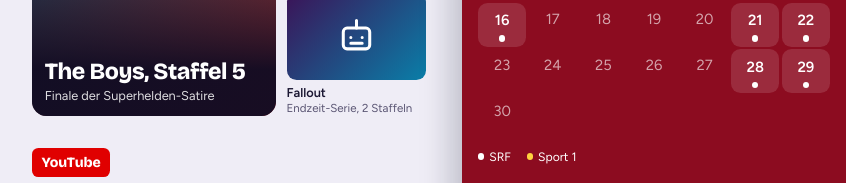
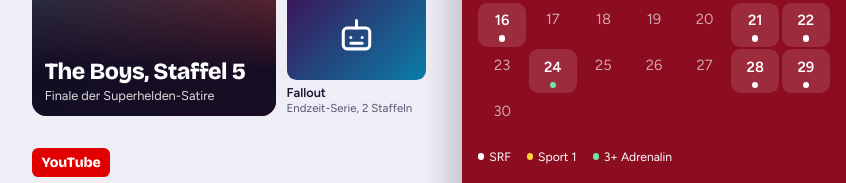
Before and after one commit to chammeleon07-blip/Test-smartstream-, a plain HTML site: page start.html in a window 1280 px wide. Shown: the part 306-489 px from the top of the page, 434-1280 px from the left. Drawn offline with nearby package versions, Linux system fonts and the light colour scheme; no server answers.

Commit message:
EV-Zug-Spiele im Free-TV in den Sportkalender

```diff
--- a/start.html
+++ b/start.html
@@ -158,8 +158,10 @@ button.cal-day[aria-pressed="true"] { background: #fff; color: var(--red-deep);
 .cal-dots { position: absolute; left: 0; right: 0; bottom: .32rem; display: flex; justify-content: center; gap: .2rem; }
 .cal-dot { flex: none; display: block; width: .4rem; height: .4rem; border-radius: 50%; background: #fff; }
 .cal-dot.sport1 { background: #ffd23f; }
+.cal-dot.plus3 { background: #6ee7a0; }
 button.cal-day[aria-pressed="true"] .cal-dot { background: var(--red-deep); }
 button.cal-day[aria-pressed="true"] .cal-dot.sport1 { background: #a86f00; }
+button.cal-day[aria-pressed="true"] .cal-dot.plus3 { background: #0f7a45; }
 .cal-legend { display: flex; gap: 1rem; margin: .5rem 0 0; font-size: .76rem; }
 .cal-legend span { display: inline-flex; align-items: center; gap: .3rem; }
 .cal-title { margin: .8rem 0 0; font-size: .98rem; font-weight: 800; }
@@ -277,7 +279,7 @@ h1 { font-size: 2.05rem; line-height: 1; letter-spacing: -.035em; }
   <p class="notice" id="stand"></p>
 </main>
 
-<aside class="lower" aria-label="SRF Sport und Sport 1">
+<aside class="lower" aria-label="SRF Sport, Sport 1 und 3+ Adrenalin">
   <div class="lower-inner">
     <div class="sheet" id="sheet" hidden></div>
     <button class="bar" id="bar" type="button" aria-expanded="false" aria-controls="sheet">
@@ -489,6 +491,16 @@ const DARTS_EVENTS = [
   note: "Turnierbeginn. Sendezeit bei Sport 1 noch offen."
 }));
 
+/* EV Zug im Free-TV, laut Spielplan des Schweizer Eishockeyverbands (Stand 3.11.2026). */
+const EVZ_EVENTS = [
+  ["2026-11-24T19:45", "EV Zug – EHC Kloten"],
+  ["2026-12-16T19:45", "EV Zug – EHC Biel-Bienne"],
+  ["2027-01-05T19:45", "EV Zug – Fribourg-Gottéron"]
+].map(([t, name]) => ({
+  t: t + ":00+01:00", h: 3, sport: "Eishockey", name, channel: "3+ Adrenalin",
+  note: "National League, Free-TV auf 3+ Adrenalin"
+}));
+
 /* Monatskalender: Tage mit Terminen lassen sich antippen. */
 let calDay = null, calMonth = null;
 const fmtMonth = new Intl.DateTimeFormat("de-CH", { timeZone: "UTC", month: "long", year: "numeric" });
@@ -554,7 +566,8 @@ function renderCalendar(sheet, upcoming, now) {
       cell.setAttribute("aria-label", fmtLong.format(keyDate(key)) + ", " + list.length + (list.length === 1 ? " Termin" : " Termine"));
       const dots = el("span", "cal-dots");
       if (list.some(e => !e.channel)) dots.append(el("span", "cal-dot"));
-      if (list.some(e => e.channel)) dots.append(el("span", "cal-dot sport1"));
+      if (list.some(e => e.channel === "Sport 1")) dots.append(el("span", "cal-dot sport1"));
+      if (list.some(e => e.channel === "3+ Adrenalin")) dots.append(el("span", "cal-dot plus3"));
       cell.append(dots);
       cell.addEventListener("click", () => {
         selectCal(key, calMonth);
@@ -572,7 +585,7 @@ function renderCalendar(sheet, upcoming, now) {
     s.append(el("span", cls), text);
     return s;
   };
-  legend.append(mark("cal-dot", "SRF"), mark("cal-dot sport1", "Sport 1"));
+  legend.append(mark("cal-dot", "SRF"), mark("cal-dot sport1", "Sport 1"), mark("cal-dot plus3", "3+ Adrenalin"));
   sheet.append(legend);
 
   if (!calDay) {
@@ -603,7 +616,7 @@ function renderCalendar(sheet, upcoming, now) {
 
 function renderSport() {
   const now = new Date();
-  const upcoming = EVENTS.concat(DARTS_EVENTS)
+  const upcoming = EVENTS.concat(DARTS_EVENTS, EVZ_EVENTS)
     .map(e => ({ ...e, start: new Date(e.t) }))
     .filter(e => e.start.getTime() + e.h * 3600000 > now.getTime())
     .sort((a, b) => a.start - b.start);
@@ -625,7 +638,7 @@ function renderSport() {
     const next = upcoming[0];
     const live = next.start <= now;
     const channel = next.channel || "SRF Sport";
-    label.textContent = channel + (live ? ", läuft laut Plan gerade" : ", nächster Livestream");
+    label.textContent = channel + (live ? ", läuft laut Plan gerade" : next.channel === "3+ Adrenalin" ? ", nächste Übertragung" : ", nächster Livestream");
     title.textContent = next.sport + ": " + next.name;
     when.textContent = live
       ? next.note
@@ -640,7 +653,7 @@ function renderSport() {
   if (upcoming.length) renderCalendar(sheet, upcoming, now);
   const foot = el("p", "sheet-foot");
   const rare = upcoming.some(e => /^(Rad|Radsport|Bahnrad|Strassenrad|Mountainbike|Bike|Radquer|Querfeldein|Cyclocross|Triathlon|OL|Orientierungslauf)/.test(e.sport));
-  const league = upcoming.some(e => /National League/.test(e.note + e.name));
+  const league = upcoming.some(e => !e.channel && /National League/.test(e.note + e.name));
   const missing = (rare ? [] : ["Rad", "Triathlon", "OL"]).concat(league ? [] : ["National League"]);
   foot.append((missing.length ? missing.join(", ") + ": zurzeit keine Livestreams bei SRF geplant. " : "") + "Ohne Stream-Link ist die Übertragung noch nicht bei SRF aufgeführt. ");
   const all = el("a", "", "Alle Sport-Livestreams ansehen");
```
